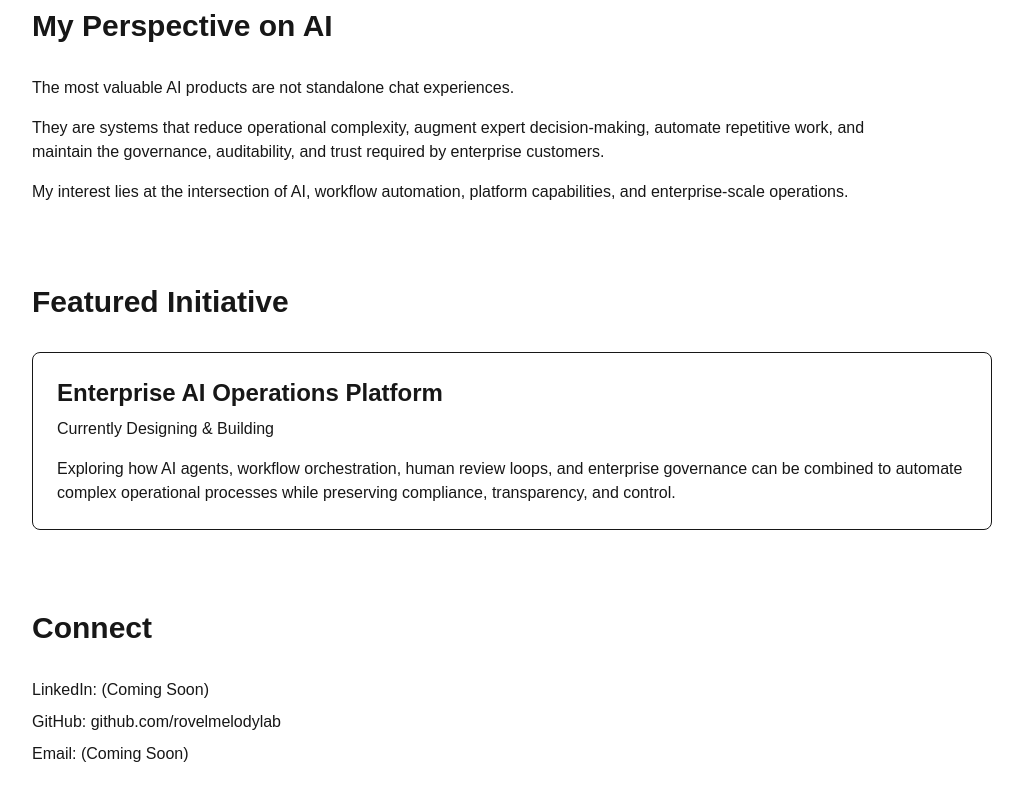
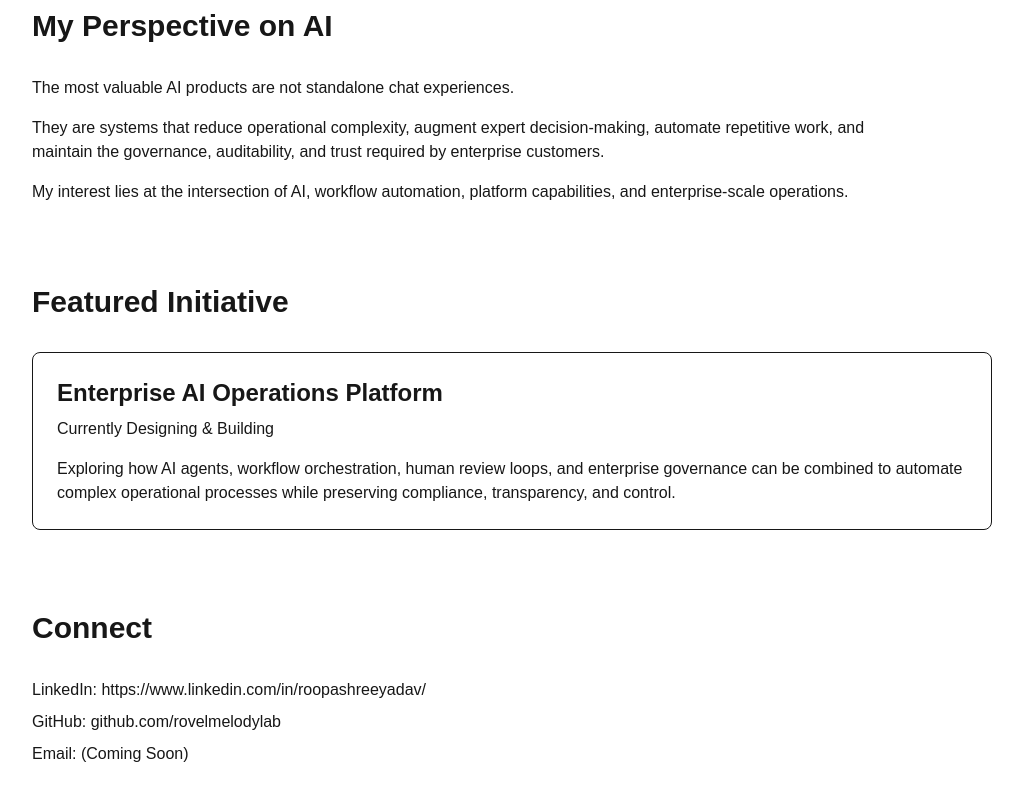
Before and after one commit to rovelmelodylab/product-leader-portfolio, a Next.js app: page / in a window 1280 px wide. Shown: the part 1028-1828 px from the top of the page, without its empty margins (128-1151 px from the left). Built offline with nearby package versions, Linux system fonts and the light colour scheme.

Commit message:
added linkedin url

```diff
--- a/src/app/page.tsx
+++ b/src/app/page.tsx
@@ -154,7 +154,7 @@ export default function Home() {
         </h2>
 
         <div className="space-y-2">
-          <p>LinkedIn: (Coming Soon)</p>
+          <p>LinkedIn: https://www.linkedin.com/in/roopashreeyadav/</p>
           <p>GitHub: github.com/rovelmelodylab</p>
           <p>Email: (Coming Soon)</p>
         </div>
```
